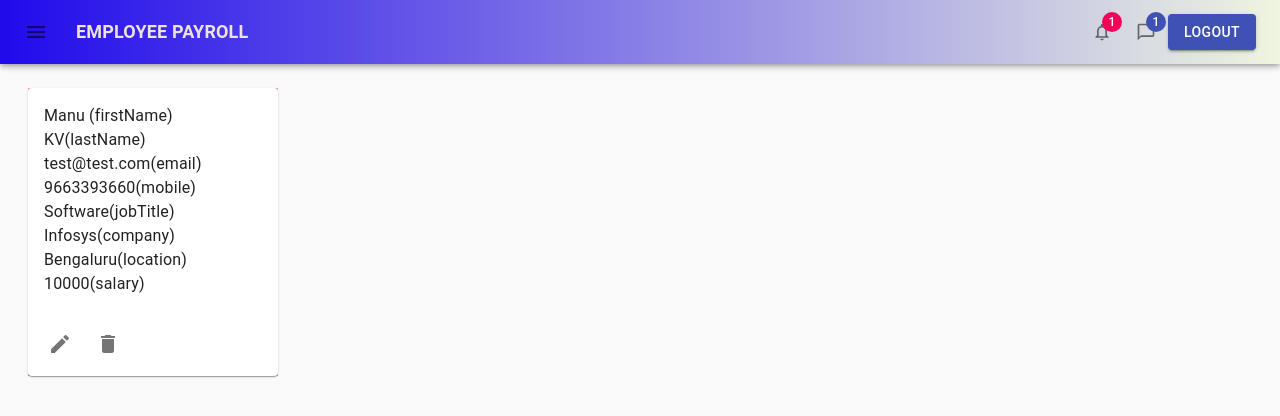
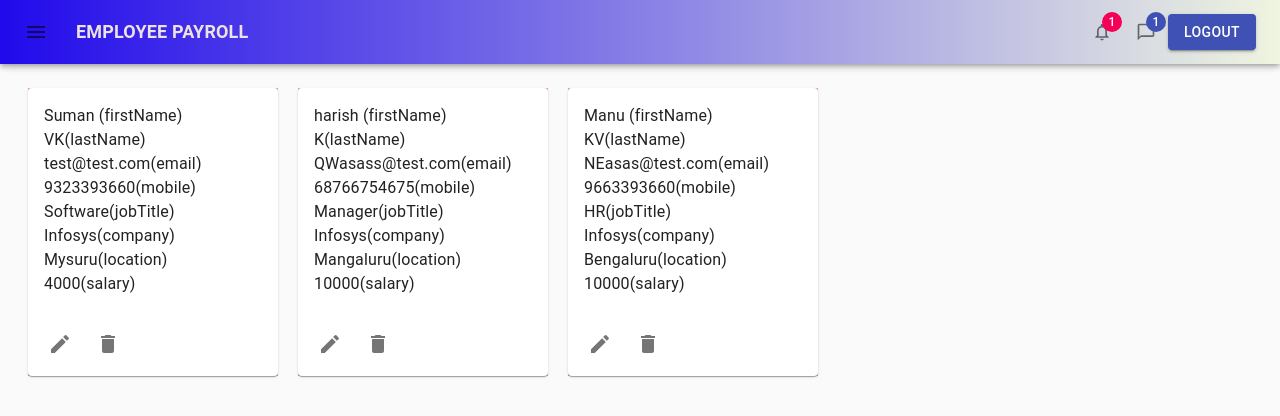
Before and after one commit to manvantar/Employee_Payroll_frontEnd, a React (Create React App) app: page /dashboard in a window 1280 px wide. Shown: the top 416 px of the page. Built offline with nearby package versions, Linux system fonts and the light colour scheme.

Commit message:
feat: map each object in EmployeeArray return cards

```diff
--- a/src/components/card.jsx
+++ b/src/components/card.jsx
@@ -16,15 +16,17 @@ import { useHistory } from "react-router";
 import '../scss/card.scss'
 
 const SimpleCard = (props) => {
+  const EmployeeData = props.EmployeeData
+
   const history = useHistory();
   const handleEdit=()=>{
       return "";
   };
   const handleDelete=()=>{
-    console.log(props.ObjectId)
+  //  console.log(listItems);
   };
 
-  return (
+  return EmployeeData.map((employee)=>
     <div className="root">
       <Card >
         <CardContent>
@@ -32,28 +34,28 @@ const SimpleCard = (props) => {
             objectId:{Employee.ObjectId} */}
           {/* </Typography> */}
           <Typography className="pos">
-            {props.firstName} <a>(firstName) </a>
+            {employee.FirstName} <a>(firstName) </a>
           </Typography>
           <Typography className="pos">
-            {props.LastName}(lastName)
+            {employee.LastName}(lastName)
           </Typography>
           <Typography className="pos">
-            {props.EmailId}(email)
+            {employee.EmailId}(email)
           </Typography>
           <Typography className="pos">
-            {props.PhoneNumber}(mobile)
+            {employee.PhoneNumber}(mobile)
           </Typography>
           <Typography className="pos">
-            {props.Designation}(jobTitle)
+            {employee.Designation}(jobTitle)
           </Typography>
           <Typography className="pos">
-            {props.Company}(company)
+            {employee.Company}(company)
           </Typography>
           <Typography className="pos">
-            {props.Location}(location)
+            {employee.Location}(location)
           </Typography>
           <Typography className="pos">
-            {props.Salary}(salary)
+            {employee.Salary}(salary)
           </Typography>
         </CardContent>
         <CardActions disableSpacing>
--- a/src/components/dashboard.jsx
+++ b/src/components/dashboard.jsx
@@ -97,12 +97,21 @@ export default function PersistentDrawerLeft() {
   const [openPopup, setOpenPopup] = useState(false)
   const [notify, setNotify] = useState({ isOpen: false, message: '', type: '' })
   const [confirmDialog, setConfirmDialog] = useState({ isOpen: false, title: '', subTitle: '' })
-  let EmployeeData;
-  const Employee = {
-    ObjectId: "601212787dscsdsd", FirstName: "Manu", LastName: "KV", EmailId: "test@test.com",
-    PhoneNumber: "9663393660", Company: "Infosys", Designation: "Software",
+   var EmployeeData;
+   EmployeeData = [{
+    ObjectId: "601212787dscsdsd", FirstName: "Suman", LastName: "VK", EmailId: "test@test.com",
+    PhoneNumber: "9323393660", Company: "Infosys", Designation: "Software",
+    Salary: "4000", Location: "Mysuru"
+  },{
+    ObjectId: "Aasaas@adslasdas", FirstName: "harish", LastName: "K", EmailId: "QWasass@test.com",
+    PhoneNumber: "68766754675", Company: "Infosys", Designation: "Manager",
+    Salary: "10000", Location: "Mangaluru"
+  },
+  {
+    ObjectId: "601212787dscsdsd", FirstName: "Manu", LastName: "KV", EmailId: "NEasas@test.com",
+    PhoneNumber: "9663393660", Company: "Infosys", Designation: "HR",
     Salary: "10000", Location: "Bengaluru"
-  };
+  }];
   /**
   * @description handle drawerOpen, when its called sets setOPen variable to true
   */
@@ -133,6 +142,7 @@ export default function PersistentDrawerLeft() {
     employee.getAllEmployees().then(res => {
       if (res.data.success === true) {
         EmployeeData = res.data.EmployeeData;
+        //localStorage.setItem('EmployeeData', EmployeeData);
         console.log(EmployeeData);
       }
       else {
@@ -142,6 +152,7 @@ export default function PersistentDrawerLeft() {
       alert("Something went wrong " + error.message)
     });
   }
+  // handleList();
 
   const addOrEdit = (employee, resetForm) => {
     if (employee.id === 0) {
@@ -267,9 +278,11 @@ export default function PersistentDrawerLeft() {
         className={clsx(classes.content, {
           [classes.contentShift]: open,
         })}
-      >< Card ObjectId={Employee.ObjectId} firstName={Employee.FirstName} LastName={Employee.LastName} EmailId={Employee.EmailId}
+      >
+        <Card EmployeeData={EmployeeData} />
+        {/* < Card ObjectId={Employee.ObjectId} firstName={Employee.FirstName} LastName={Employee.LastName} EmailId={Employee.EmailId}
         PhoneNumber={Employee.PhoneNumber} Company={Employee.Company} Designation={Employee.Designation}
-        Salary={Employee.Salary} Location={Employee.Location} />
+        Salary={Employee.Salary} Location={Employee.Location} /> */}
         {/*
         <div className="drawerHeader">
         </div> */}
```
